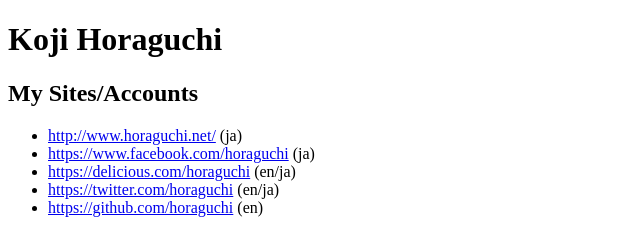
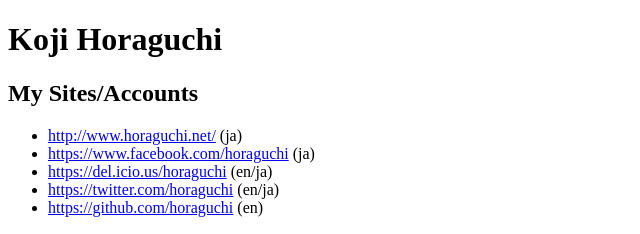
Before and after one commit to horaguchi/horaguchi.github.io, a plain HTML site: page index.html in a window 1280 px wide. Shown: the top 234 px of the page, 0-640 px from the left. Drawn offline with Linux system fonts and the light colour scheme.

Commit message:
Fixed the delicious link

```diff
--- a/index.html
+++ b/index.html
@@ -12,7 +12,7 @@
 <ul>
 <li><a href="http://www.horaguchi.net/">http://www.horaguchi.net/</a> (ja)</li>
 <li><a href="https://www.facebook.com/horaguchi">https://www.facebook.com/horaguchi</a> (ja)</li>
-<li><a href="https://delicious.com/horaguchi">https://delicious.com/horaguchi</a> (en/ja)</li>
+<li><a href="https://del.icio.us/horaguchi">https://del.icio.us/horaguchi</a> (en/ja)</li>
 <li><a href="https://twitter.com/horaguchi">https://twitter.com/horaguchi</a> (en/ja)</li>
 <li><a href="https://github.com/horaguchi">https://github.com/horaguchi</a> (en)</li>
 </ul>
```
